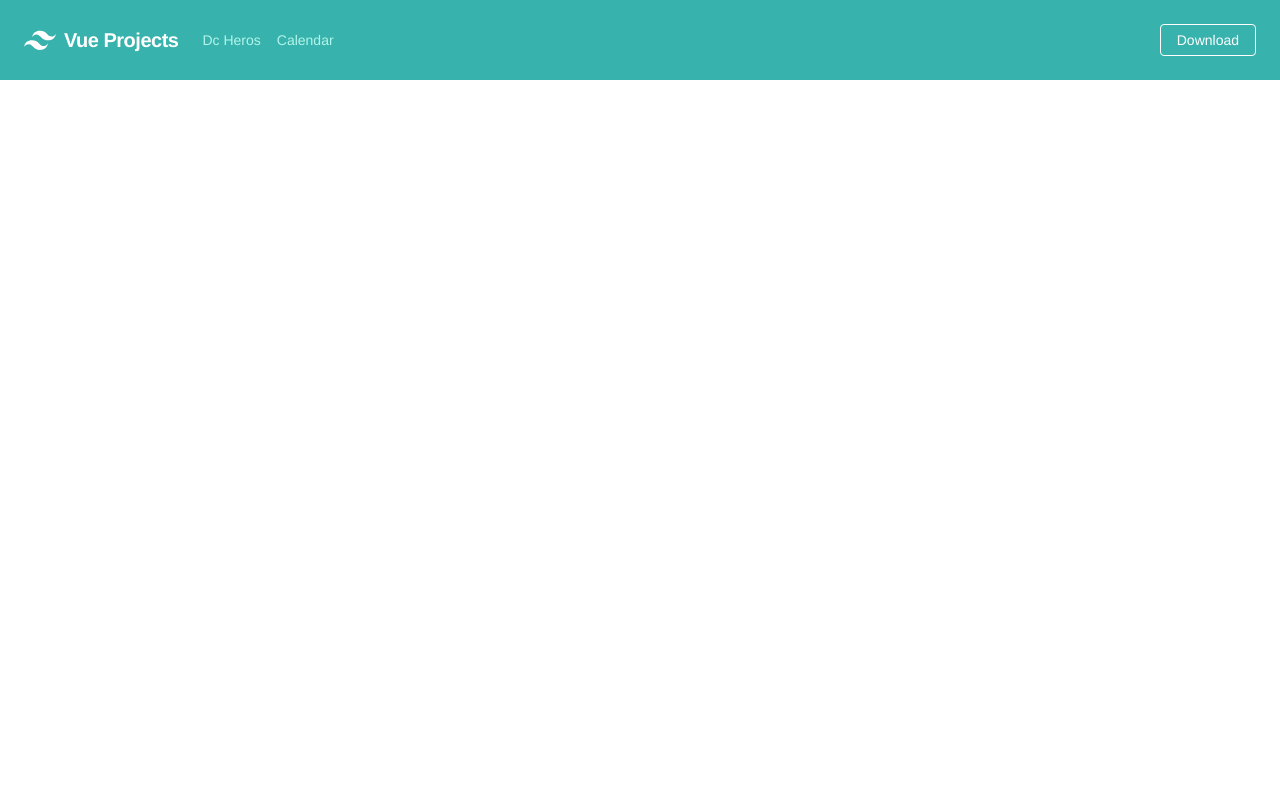
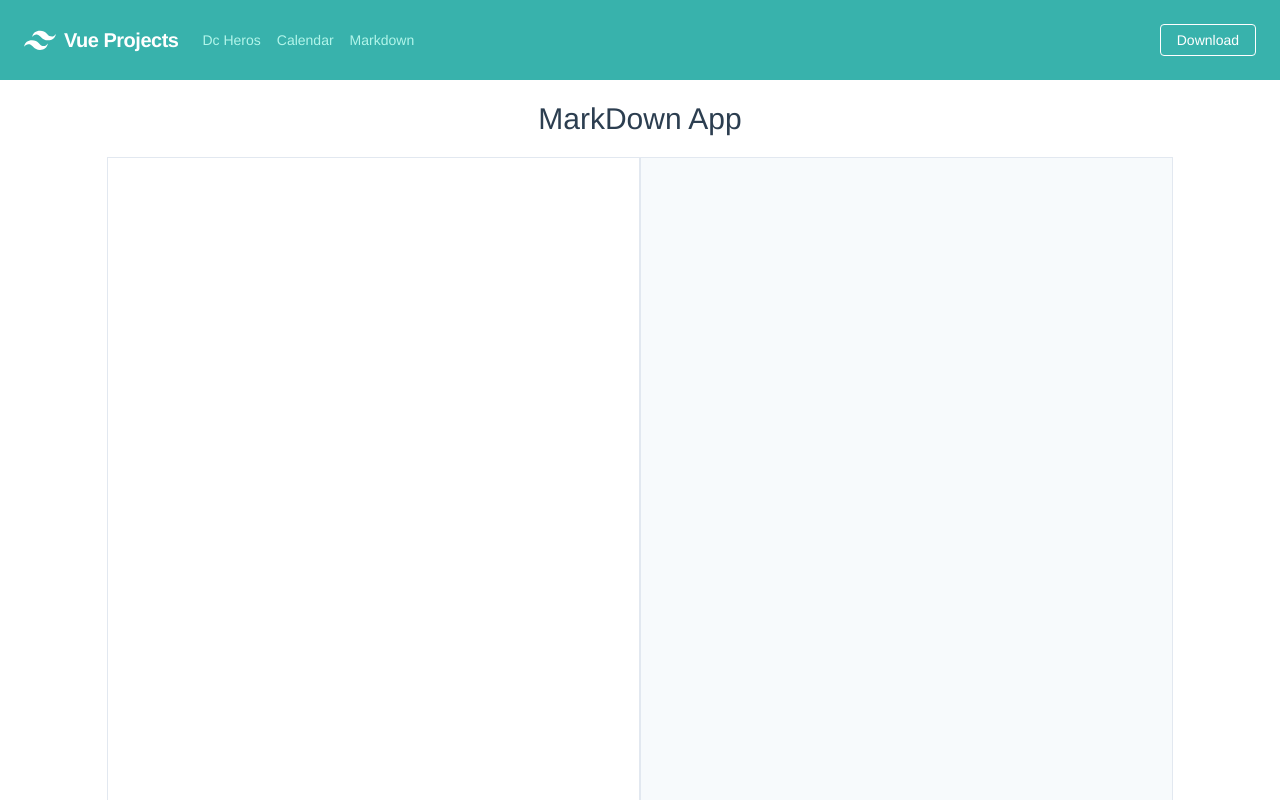
Before and after one commit to ratulkhan44/vue-projects, a Vue app: page /markdown in a window 1280 px wide. Shown: the top 800 px of the page. Built offline with nearby package versions, Linux system fonts and the light colour scheme.

Commit message:
markdown app created

```diff
--- a/package.json
+++ b/package.json
@@ -9,6 +9,7 @@
   },
   "dependencies": {
     "core-js": "^3.6.5",
+    "marked": "^1.2.3",
     "tailwindcss": "^1.9.6",
     "vue": "^3.0.0",
     "vue-router": "^4.0.0-rc.1"
--- a/src/components/AppHeader.vue
+++ b/src/components/AppHeader.vue
@@ -12,7 +12,9 @@
           d="M13.5 22.1c1.8-7.2 6.3-10.8 13.5-10.8 10.8 0 12.15 8.1 17.55 9.45 3.6.9 6.75-.45 9.45-4.05-1.8 7.2-6.3 10.8-13.5 10.8-10.8 0-12.15-8.1-17.55-9.45-3.6-.9-6.75.45-9.45 4.05zM0 38.3c1.8-7.2 6.3-10.8 13.5-10.8 10.8 0 12.15 8.1 17.55 9.45 3.6.9 6.75-.45 9.45-4.05-1.8 7.2-6.3 10.8-13.5 10.8-10.8 0-12.15-8.1-17.55-9.45-3.6-.9-6.75.45-9.45 4.05z"
         />
       </svg>
-      <span class="font-semibold text-xl tracking-tight">Vue Projects</span>
+      <router-link to="/" class="font-semibold text-xl tracking-tight"
+        >Vue Projects</router-link
+      >
     </div>
     <div class="block lg:hidden">
       <button
@@ -31,14 +33,11 @@
     <div class="w-full block flex-grow lg:flex lg:items-center lg:w-auto">
       <div class="text-sm lg:flex-grow">
         <router-link
-          to="dc-heros"
+          v-for="item in list"
+          :key="item.to"
+          :to="item.to"
           class="block mt-4 lg:inline-block lg:mt-0 text-teal-200 hover:text-white mr-4"
-          >Dc Heros</router-link
-        >
-        <router-link
-          to="calendar"
-          class="block mt-4 lg:inline-block lg:mt-0 text-teal-200 hover:text-white mr-4"
-          >Calendar</router-link
+          >{{ item.title }}</router-link
         >
       </div>
       <div>
@@ -53,7 +52,17 @@
 </template>
 
 <script>
-export default {};
+export default {
+  data() {
+    return {
+      list: [
+        { title: "Dc Heros", to: "/dc-heros" },
+        { title: "Calendar", to: "/calendar" },
+        { title: "Markdown", to: "/markdown" },
+      ],
+    };
+  },
+};
 </script>
 
 <style>
--- /dev/null
+++ b/src/pages/Home.vue
@@ -0,0 +1,12 @@
+<template>
+  <div class="m-auto">
+    <h1 class="text-center text-3xl">Vue Projects</h1>
+  </div>
+</template>
+
+<script>
+export default {};
+</script>
+
+<style>
+</style>
--- /dev/null
+++ b/src/pages/Markdown.vue
@@ -0,0 +1,39 @@
+<template>
+  <div class="flex w-full flex-wrap">
+    <h1 class="w-full text-center text-3xl my-4">MarkDown App</h1>
+    <section class="flex w-10/12 m-auto h-screen">
+      <article class="w-1/2 border">
+        <textarea class="w-full h-full" @input="update"></textarea>
+      </article>
+      <article class="w-1/2 border bg-gray-100" v-html="markedText"></article>
+    </section>
+  </div>
+</template>
+
+<script>
+import marked from "marked";
+export default {
+  data() {
+    return {
+      text: "",
+      timeout: "",
+    };
+  },
+  computed: {
+    markedText() {
+      return marked(this.text);
+    },
+  },
+  methods: {
+    update(e) {
+      clearTimeout(this.timeout);
+      this.timeout = setTimeout(() => {
+        this.text = e.target.value;
+      }, 1000);
+    },
+  },
+};
+</script>
+
+<style>
+</style>
```
Also changed, not shown: src/router.js (+8 -4 lines), src/pages/Calendar.vue (renamed from src/components/Calendar.vue), src/pages/DcHeros.vue (renamed from src/components/DcHeros.vue), 1 other file (tests, documents, lock files or other folders).
